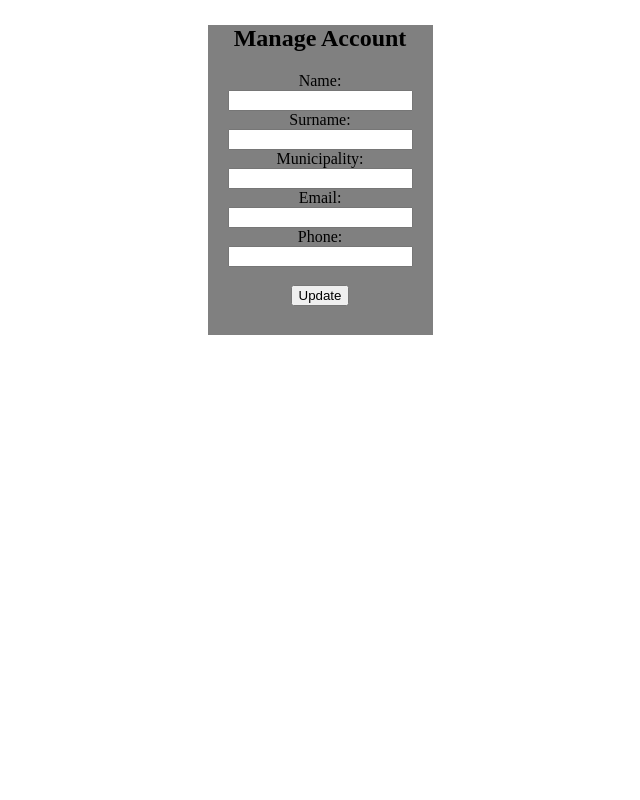
After one commit to nicelot/IEC-Web-Application, a PHP site: page /account.php in a window 1280 px wide. The commit adds this page. Shown: the whole page, without its empty margins (320-960 px from the left). Run offline with PHP 8.4, Linux system fonts and the light colour scheme; a user stored in the database is signed in.

Commit message:
Voter Account Management

```diff
--- /dev/null
+++ b/Website/account.php
@@ -0,0 +1,99 @@
+<?php
+    session_start();
+    if($_SESSION['type'] != 'voter' || $_SESSION['auth'] != 'true'){
+        header("location: login.php");
+    }
+	require('connect.php');
+
+    if(isset($_POST['Action'])){
+    	if($_POST['Action'] == 'edit'){
+    		$accountEmail = $_SESSION['email'];
+            $name = $_POST['Name'];
+            $municipality = $_POST['Municipality'];
+            $surname = $_POST['Surname'];
+            $email = $_POST['Email'];
+            $phone = $_POST['Phone'];
+
+            $query = "SELECT NationalID FROM Voter WHERE Email='$accountEmail'";
+            $result = $conn->query($query);
+            $id = $result->fetch_assoc()['NationalID'];
+
+            $query = "SELECT UserID FROM User WHERE Email='$accountEmail';";
+            $result = $conn->query($query);
+            $userid = $result->fetch_assoc()['UserID'];
+
+            if($name == ''){
+                $query = "SELECT Name FROM Voter WHERE NationalID='$id';";
+                $result = $conn->query($query);
+                $name = $result->fetch_assoc()['Name'];
+            }
+
+            if($municipality == ''){
+                $query = "SELECT MunicipalityId FROM Voter WHERE NationalID='$id';";
+                $result = $conn->query($query);
+                $muniID = $result->fetch_assoc()['MunicipalityId'];
+            }else{
+                $query = "SELECT MunicipalityID FROM Municipality WHERE Name='$municipality';";
+                $result = $conn->query($query);
+                $muniID = $result->fetch_assoc()['MunicipalityID'];
+            }
+
+            if($surname == ''){
+                $query = "SELECT Surname FROM Voter WHERE NationalID='$id';";
+                $result = $conn->query($query);
+                $surname = $result->fetch_assoc()['Surname'];
+            }
+
+            if($email == ''){
+                $query = "SELECT Email FROM Voter WHERE NationalID='$id';";
+                $result = $conn->query($query);
+                $email = $result->fetch_assoc()['Email'];
+            }
+
+            if($phone == ''){
+                $query = "SELECT PhoneNr FROM Voter WHERE NationalID='$id';";
+                $result = $conn->query($query);
+                $phone = $result->fetch_assoc()['PhoneNr'];
+            }
+
+            $query = "UPDATE Voter SET Name='$name', Surname='$surname', Email='$email', PhoneNr='$phone', MunicipalityId='$muniID' WHERE UserID='$userid';";
+            $result = $conn->query($query);
+
+            $query = "UPDATE User SET Name='$name $surname', Email='$email' WHERE UserID='$userid';";
+            $result = $conn->query($query);
+
+            if($result){
+                $msg = "User $userid updated!";
+            }else{
+                $msg = "Failed to update user!";
+            }
+        }
+	}
+?>
+
+<html>
+	<head>
+		<title>Account Management</title>
+	</head>
+	<body>
+		<center>
+            <div style="background-color: gray; width: 225px; height: 310px;margin-top:25px" id="Register Voter">
+                <h2>Manage Account</h2>
+                <form method="POST" action="account.php" enctype="multipart/form-data">
+                    <label id="Name-Label">Name: </label><br>
+                    <input name="Name" type="text"><br>
+                    <label id="Surname-Label">Surname: </label><br>
+                    <input name="Surname" type="text"><br>
+                    <label id="Municipality-Label">Municipality: </label><br>
+                    <input name="Municipality" type="text"><br>
+                    <label id="Email-Label">Email: </label><br>
+                    <input name="Email" type="text"><br>
+                    <label id="Phone-Label">Phone: </label><br>
+                    <input name="Phone" type="text"><br><br>
+                    <input type="submit" value="Update">
+                    <input hidden name="Action" value="edit">
+                </form>
+            </div>
+        </center>
+	</body>
+</html>
--- a/Website/candidates.php
+++ b/Website/candidates.php
@@ -128,7 +128,7 @@
                     <input name="Municipality" type="text"><br>
                     <label id="Party-Label">Party: </label><br>
                     <input name="Party" type="text"><br><br>
-                    <input type="submit" value="Register">
+                    <input type="submit" value="Update">
                     <input hidden name="Action" value="edit">
                 </form>
             </div>
--- a/Website/dashboard.php
+++ b/Website/dashboard.php
@@ -11,9 +11,10 @@
     </head>
     <body>
         <center>
-            <div style="background-color: gray; width: 200px; height: 280px;margin-top:25px" id="Register Voter">
+            <div style="background-color: gray; width: 200px; height: 200px;margin-top:50px" id="Register Voter">
                 <h2 style="padding-top: 25px">Dashboard</h2>
-
+                <a href="account.php"><button style="margin-top:0px;width: 170px; height:35px;">Manage Account</button></a>
+                <a href="vote.php"><button style="margin-top:15px;width: 170px; height:35px;">Vote</button></a>
             </div>
         </center>
     </body>
--- a/Website/login.php
+++ b/Website/login.php
@@ -25,7 +25,7 @@
 						// USER EXISTS
 						$user = $res->fetch_assoc();
 						if($user['Type'] == 'Staff'){
-							$sql = "SELECT * FROM Staff WHERE email='" . $_POST['Email'] . "';";
+							$sql = "SELECT * FROM Staff WHERE Email='" . $_POST['Email'] . "';";
 							$res = $conn->query($sql);
 							$row = $res->fetch_assoc();
 							if($row['Password'] == $_POST['Password']){
@@ -35,8 +35,8 @@
 							}else{
 								echo '<h3 style="color: red">Incorrect email or password.</h3>';
 							}
-						}else{
-							$sql = "SELECT * FROM Voter WHERE email='".$_POST['Email']."';";
+						}else if($user['Type'] == 'Voter'){
+							$sql = "SELECT * FROM Voter WHERE Email='".$_POST['Email']."';";
 							$res = $conn->query($sql);
 							$row = $res->fetch_assoc();
 							if($row['Password'] == $_POST['Password']){
```
Also changed, not shown: Website/voters.php (+11 -0 lines).
